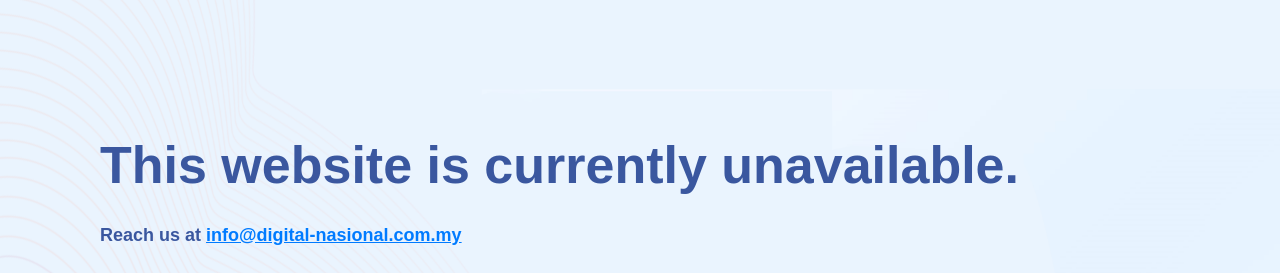
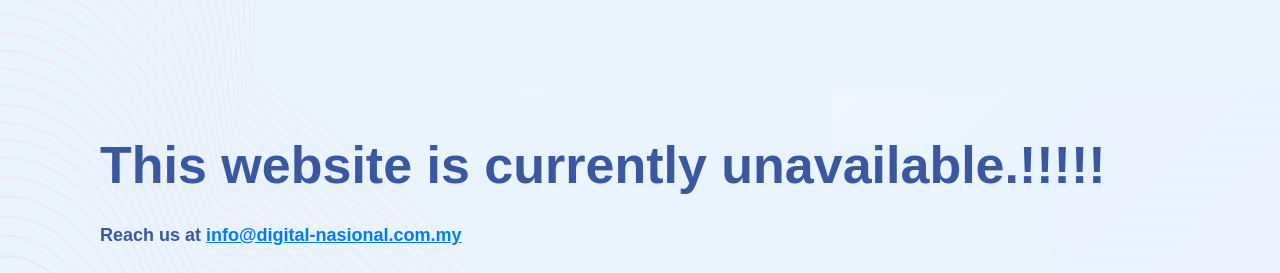
Before and after one commit to ariffabuhassanDNB/DNBMaintenancepage, a website: page src/index.html in a window 1280 px wide. Shown: the top 273 px of the page. Drawn offline with Linux system fonts and the light colour scheme.

Commit message:
Update index.html

```diff
--- a/src/index.html
+++ b/src/index.html
@@ -70,7 +70,7 @@
 <body>
 
     <div class="unavailable-message">
-<h1>This website is currently unavailable.</h1>
+<h1>This website is currently unavailable.!!!!!</h1>
 <p>Reach us at <a href="mailto:info@digital-nasional.com.my">info@digital-nasional.com.my</a></p>
 <p>Stay connected:</p>
 <div class="social-icons">
```
